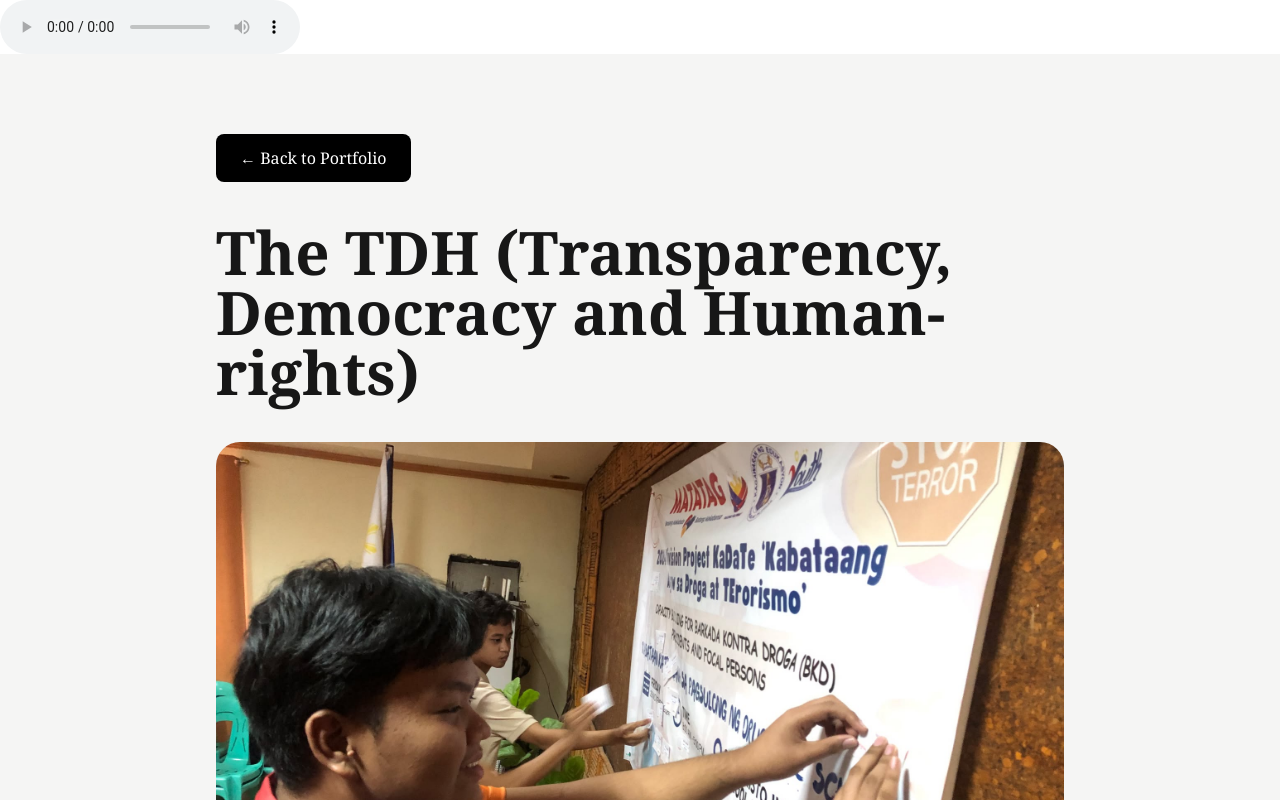
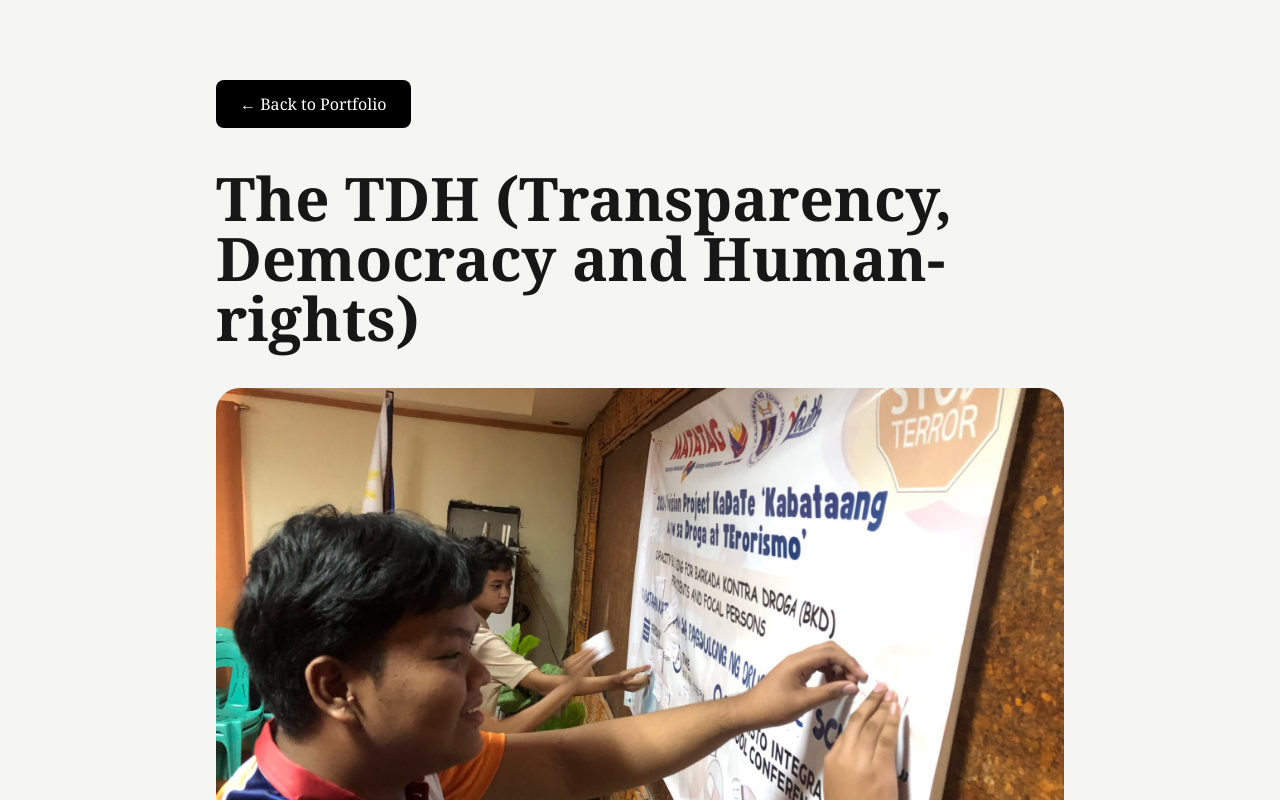
Before and after one commit to sherwinluanzon2007-hub/profile-portfolio, a React (Vite) app in the folder PROFILE/: page /story in a window 1280 px wide. Shown: the top 800 px of the page. Built offline with nearby package versions, Linux system fonts and the light colour scheme.

Commit message:
Fix story music

```diff
--- a/PROFILE/src/Story.jsx
+++ b/PROFILE/src/Story.jsx
@@ -29,7 +29,7 @@ export default function Story() {
 
   return (
     <>
-      <audio ref={audioRef} loop controls>
+      <audio ref={audioRef} loop>
   <source src="/music/Story.mp3" type="audio/mpeg" />
 </audio>
 
```
